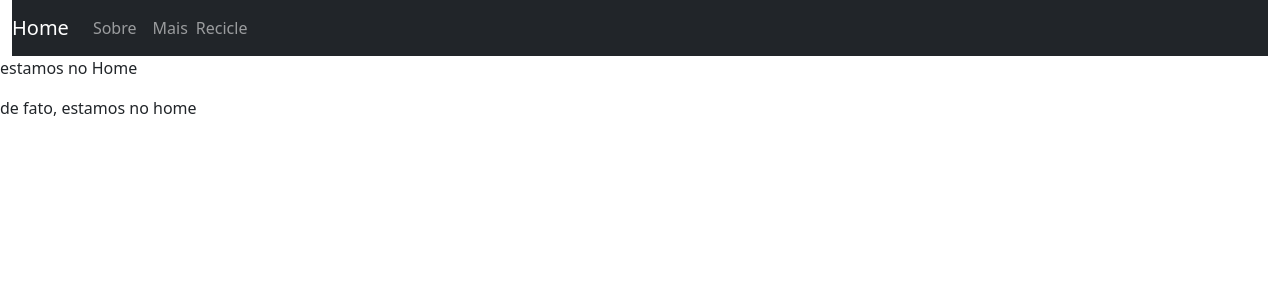
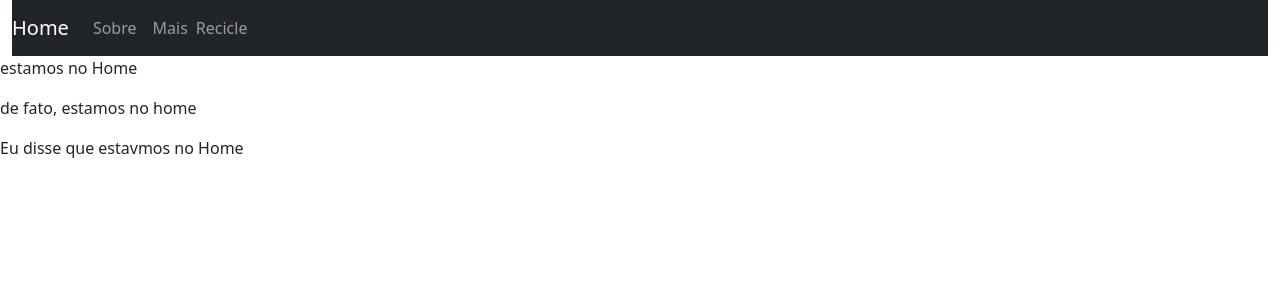
Before and after one commit to FabioPassos10/Recicle, a React (Create React App) app: page / in a window 1280 px wide. Shown: the top 300 px of the page. Built offline with nearby package versions, Linux system fonts and the light colour scheme.

Commit message:
Update Home.js

```diff
--- a/src/Home.js
+++ b/src/Home.js
@@ -7,6 +7,7 @@ return(
 <>
     <p>estamos no Home</p>
     <p>de fato, estamos no home</p>
+  <p>Eu disse que estavmos no Home</p>
 </>
 
 )
```
